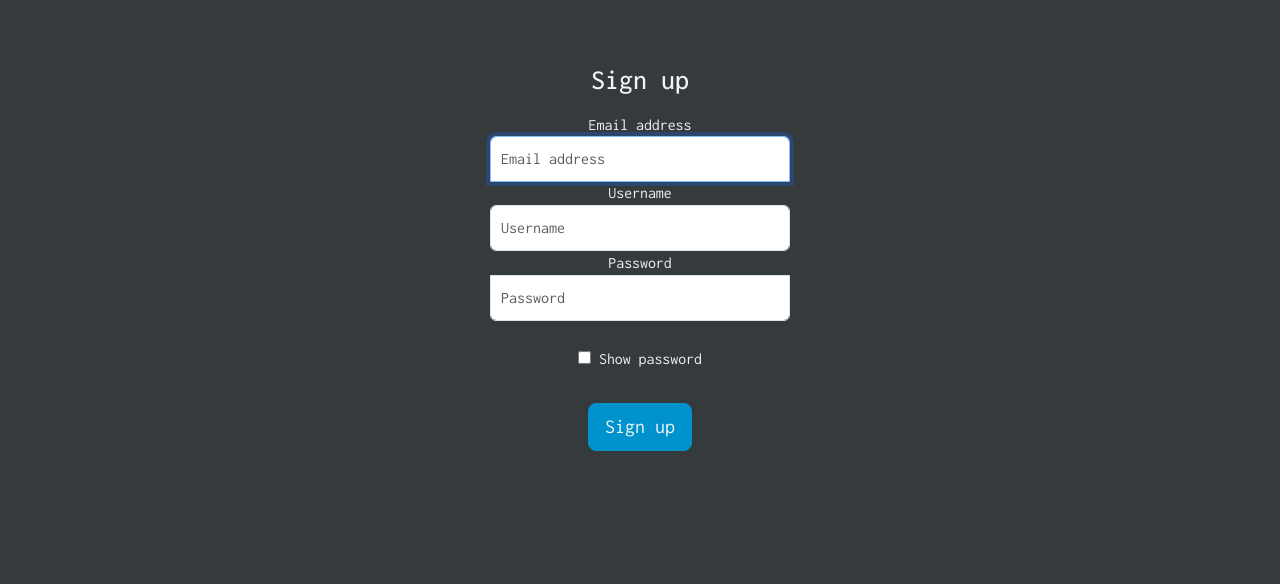
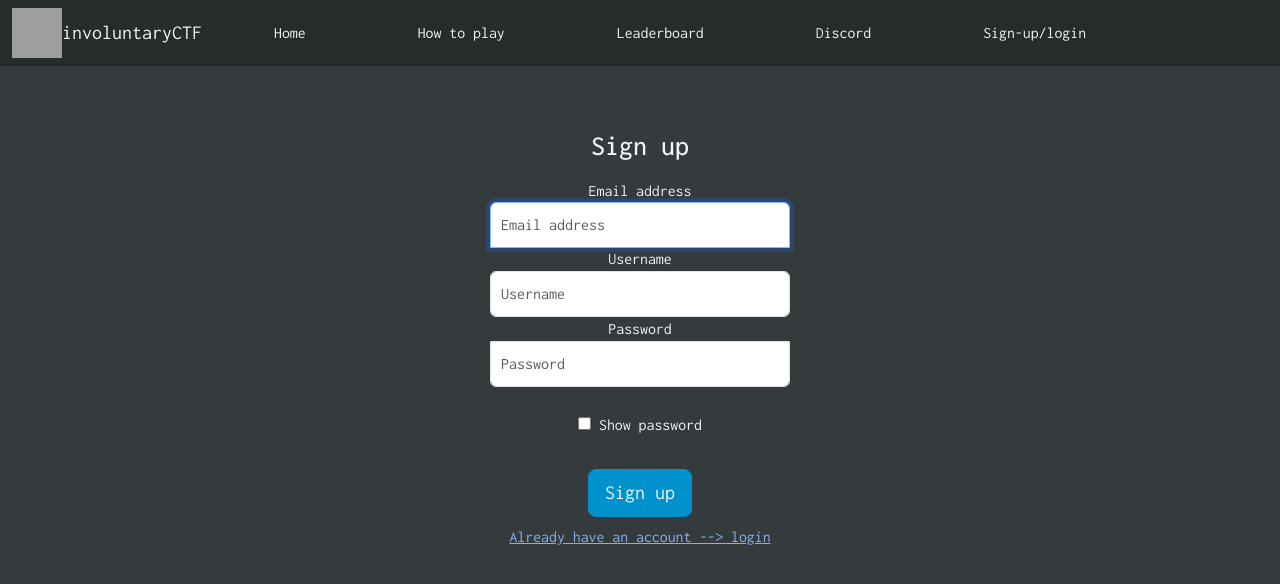
Before and after one commit to Will-Line/Inv0luntary-CTF, a Flask app: page /signup in a window 1280 px wide. Shown: the top 584 px of the page. Run offline with Flask 3, Linux system fonts and the light colour scheme; grey boxes are pictures that could not be loaded.

Commit message:
changed signup and login in navbar around to make it easier to login

```diff
--- a/static/css/colours.css
+++ b/static/css/colours.css
@@ -54,6 +54,6 @@ body {
 }
 
 a {
-    color: rgb(102 149 219);
+    color: rgb(135, 176, 237);
     text-decoration: underline;
 }
--- a/templates/base.html
+++ b/templates/base.html
@@ -13,7 +13,7 @@
   <link rel="preconnect" href="https://fonts.googleapis.com">
   <link rel="preconnect" href="https://fonts.gstatic.com" crossorigin>
   <link href="https://fonts.googleapis.com/css2?family=Inconsolata:wght@200..900&display=swap" rel="stylesheet">
-  <link rel="icon" type="image/x-icon" href="/static/css/Logo 3.png">
+  <link rel="icon" type="image/x-icon" href="/static/images/Logo 3.png">
 </head>
 
 <body class="text-center">
@@ -24,7 +24,7 @@
         aria-controls="navbarTogglerDemo03" aria-expanded="false" aria-label="Toggle navigation">
         <span class="navbar-toggler-icon"></span>
       </button>
-      <img src="/static/css/Logo 3.png" alt="logo" width="50" height="50">
+      <img src="/static/images/Logo 2.png" alt="logo" width="50" height="50">
       <a class="navbar-brand" href="/">involuntaryCTF</a>
       <div class="collapse navbar-collapse" id="navbarTogglerDemo03">
         <ul class="navbar-nav me-auto mb-2 mb-lg-0">
@@ -59,9 +59,9 @@
           <li class="nav-item mx-5">
             {% if current_user.is_anonymous%}
             {% if page=="login"%}
-            <a class="nav-link active" aria-current="page" href="/login">Login/sign-up</a>
+            <a class="nav-link active" aria-current="page" href="/signup">Sign-up/login</a>
             {% else %}
-            <a class="nav-link" href="/login">Login/sign-up</a>
+            <a class="nav-link" href="/signup">Sign-up/login</a>
             {% endif %}
             {% else %}
             <a class="nav-link" data-bs-toggle="offcanvas" href="#accountOffCanvas" role="button"
--- a/templates/signup.html
+++ b/templates/signup.html
@@ -3,6 +3,7 @@
 <html lang="en">
 
 {% block body %}
+{{ navBar("signup") }}
 <form method="POST" class="form-signin mt-5">
   <h1 class="h3 mb-3 font-weight-normal">Sign up</h1>
   <label for="inputEmail" class="sr-only">Email address</label>
@@ -20,6 +21,10 @@
 
   {{ flashMessages() }}
   <button class="btn btn-lg btn-primary btn-block" type="submit">Sign up</button>
+
+  <div class="p-2">
+    <a href="/login">Already have an account --> login</a>
+  </div>
 </form>
 
 
```
